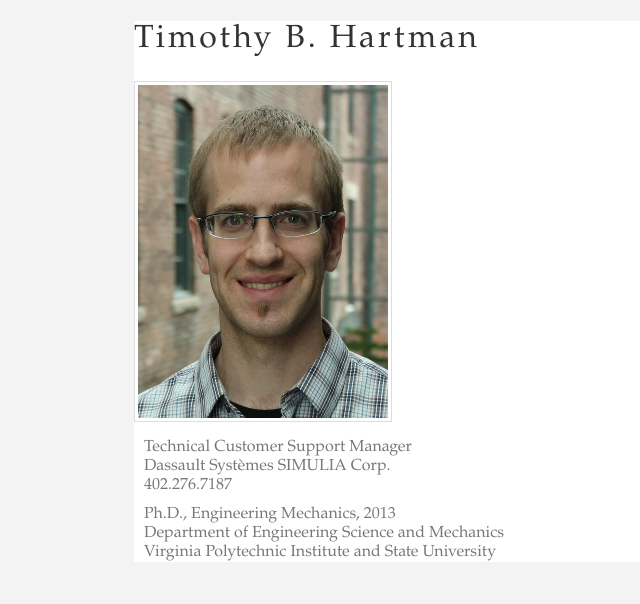
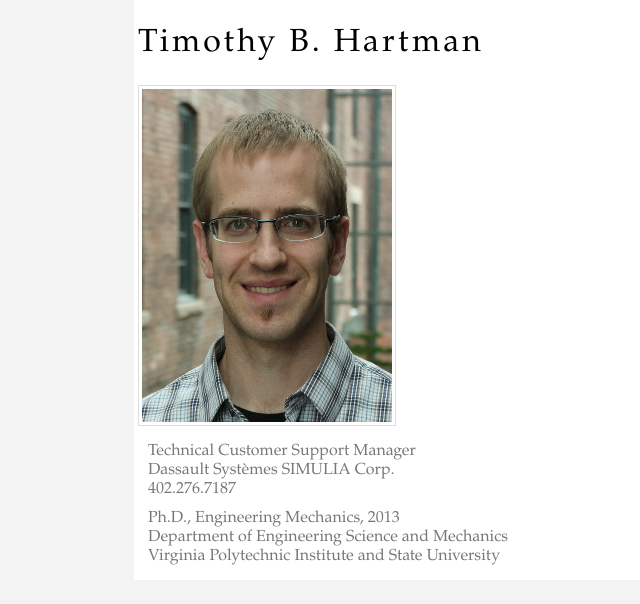
Before and after one commit to tbhartman/tbhartman.org, a Jekyll site: the page built from index.html, in a window 1280 px wide. Shown: the top 604 px of the page, without its empty margins (122-762 px from the left). Built offline with Jekyll 4.4.1, drawn with Linux system fonts in a browser that asks for light colours.

Commit message:
update cv submodule

```diff
--- a/css/main.css
+++ b/css/main.css
@@ -14,8 +14,14 @@
     margin: 0 20%;
     font-family: Garamond;
     text-rendering: optimizeLegibility;
-    color: #333;
+}
+div#content{
     background-color: #fff;
+    padding: 4px;
+}
+div#navigation{
+    padding: 0px;
+    margin: 0px;
 }
 
 h1 {
```
